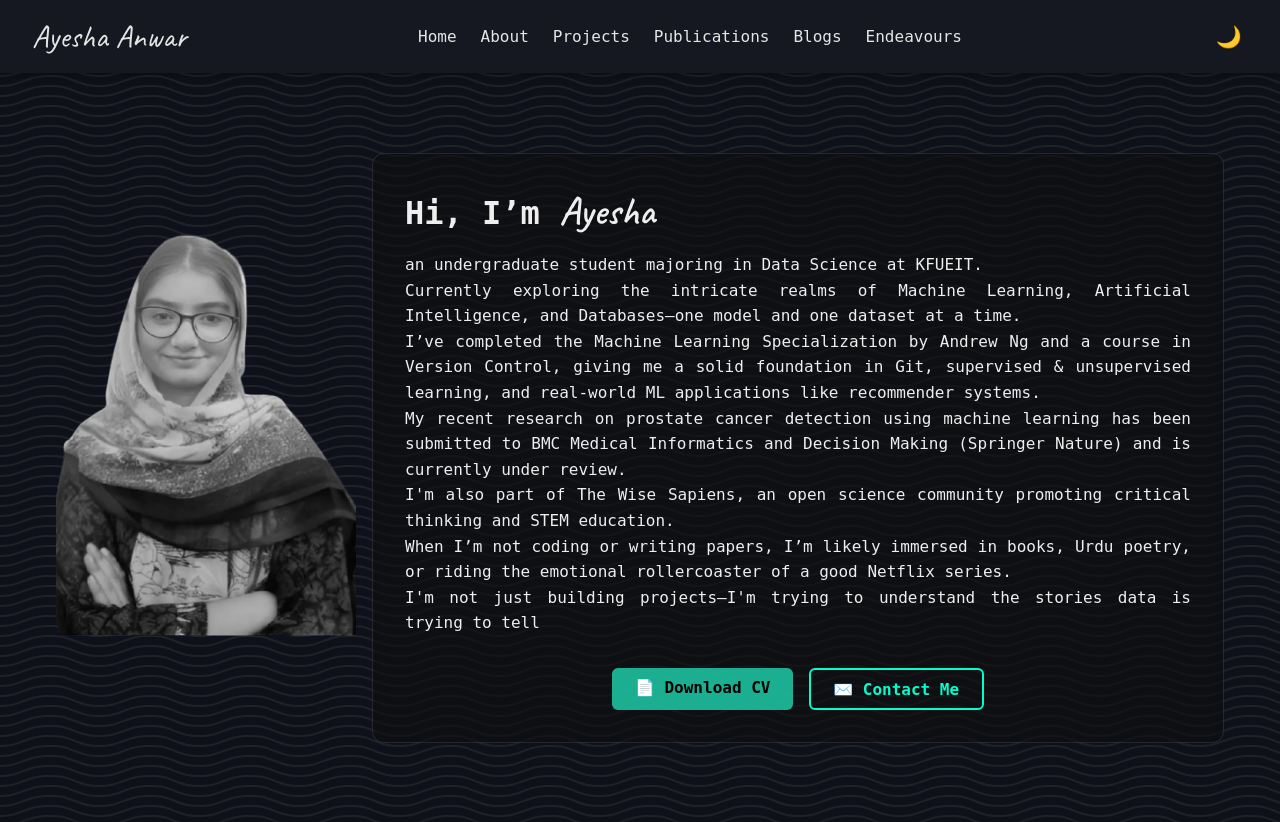
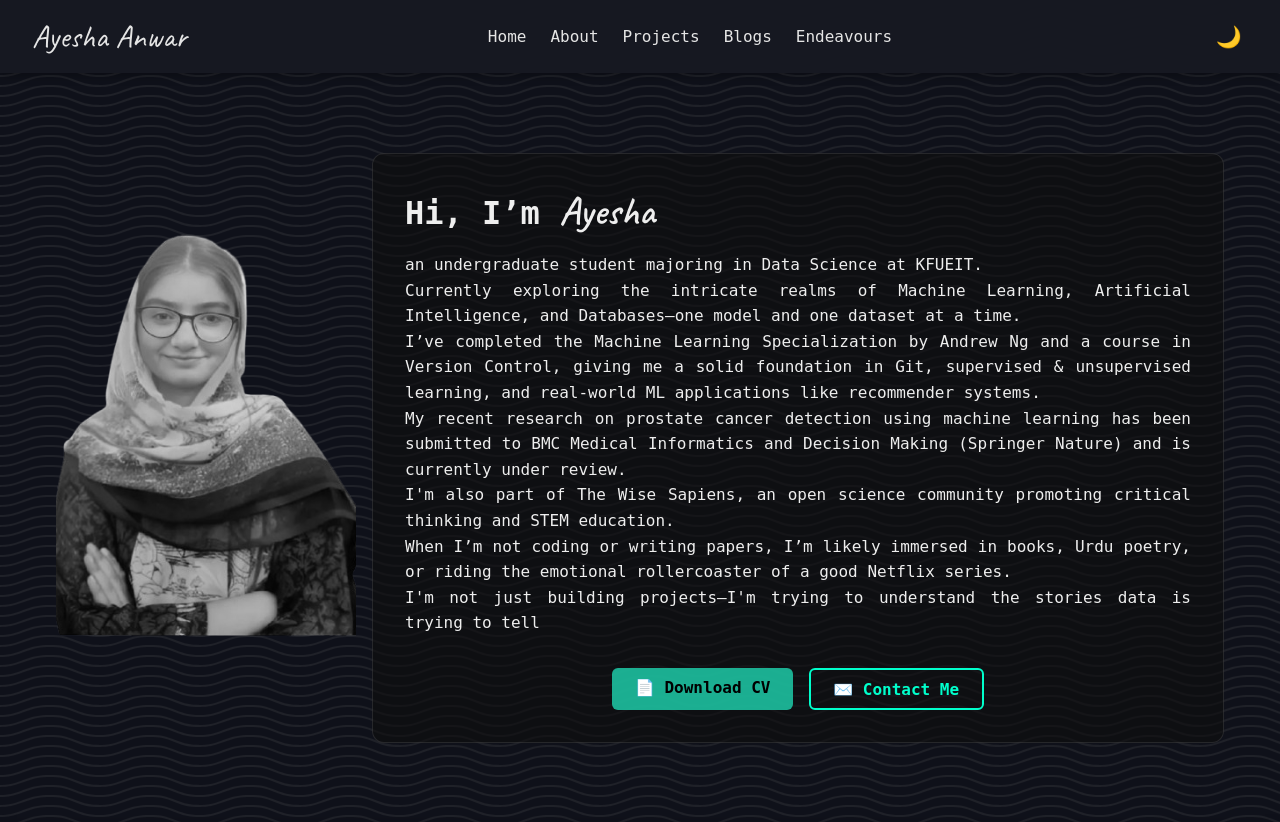
Before and after one commit to Ayesha-Anwar607/Portfolio, a Django app: page /about/ in a window 1280 px wide. Shown: the top 822 px of the page. Run offline with Django 5.2, Linux system fonts and the light colour scheme; some web fonts are replaced.

Commit message:
Fixing the publication

```diff
--- a/about/templates/about/base.html
+++ b/about/templates/about/base.html
@@ -45,7 +45,7 @@
         <li><a href="{% url "home" %}">Home</a></li>
         <li><a href="{% url "about" %}">About</a></li>
         <li><a href="{% url "error" %}">Projects</a></li>
-        <li><a href="{% url "publications" %}">Publications</a></li>
+        {% comment %} <li><a href="{% url "publications" %}">Publications</a></li> {% endcomment %}
         <li><a href="{% url "blogs" %}">Blogs</a></li>
         <li><a href="{% url "extra" %}">Endeavours</a></li>
 
```
